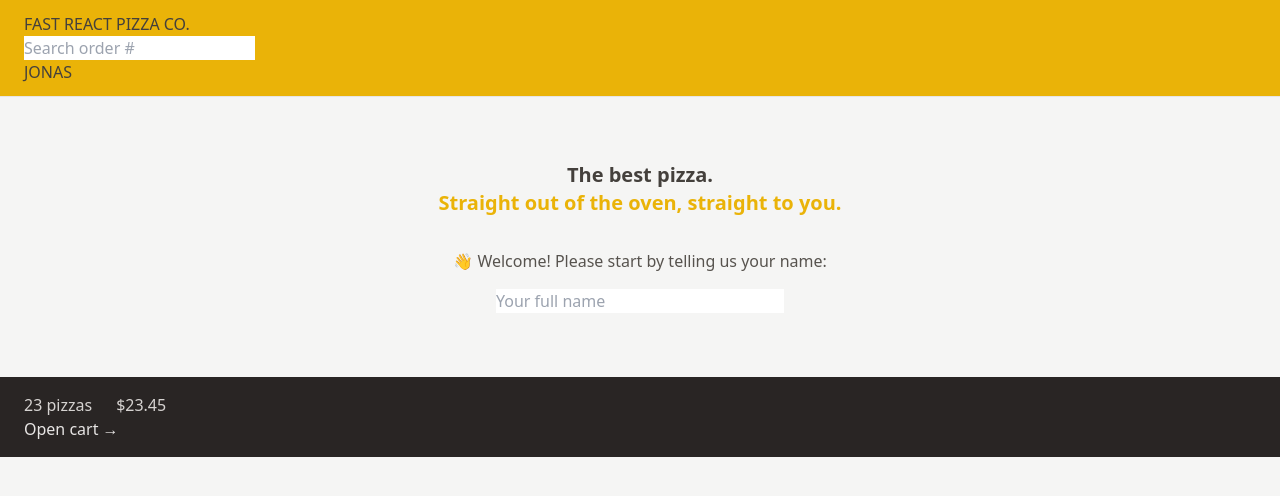
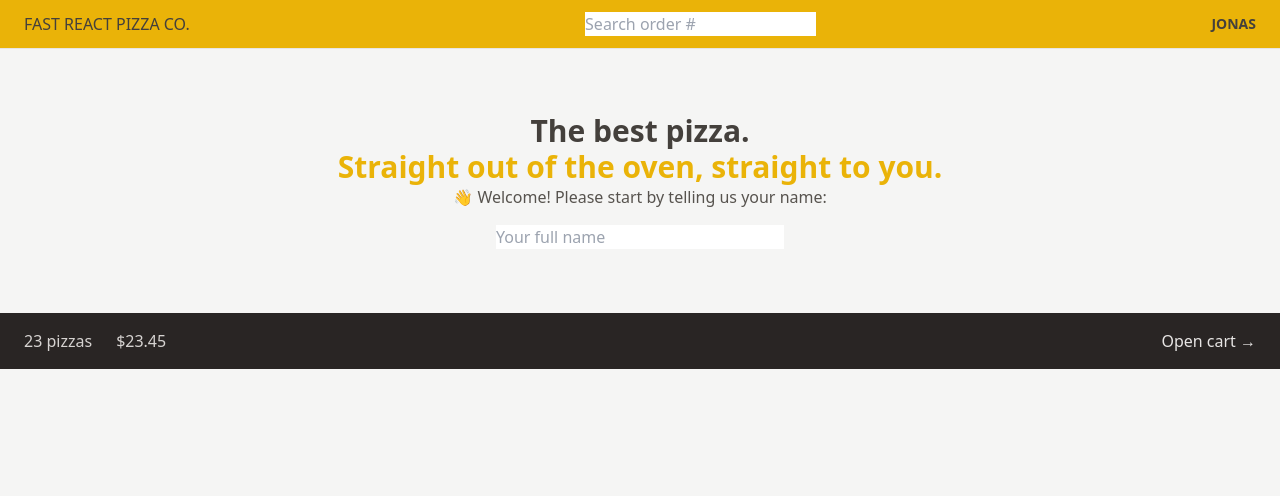
Before and after one commit to cortalo/fast-react-pizza, a React (Vite) app: page / in a window 1280 px wide. Shown: the top 496 px of the page. Built offline with nearby package versions, Linux system fonts and the light colour scheme.

Commit message:
using flexbox

```diff
--- a/src/features/cart/CartOverview.jsx
+++ b/src/features/cart/CartOverview.jsx
@@ -2,7 +2,7 @@
 
 function CartOverview() {
   return (
-    <div className="bg-stone-800 text-stone-200 px-4 py-4 sm:px-6 text-sm md:text-base">
+    <div className="bg-stone-800 text-stone-200 px-4 py-4 sm:px-6 text-sm md:text-base flex items-center justify-between">
       <p className="text-stone-300 space-x-4 sm:space-x-6">
         <span>23 pizzas</span>
         <span>$23.45</span>
--- a/src/features/user/UserName.jsx
+++ b/src/features/user/UserName.jsx
@@ -1,5 +1,5 @@
 function UserName() {
-  return <div>Jonas</div>;
+  return <div className="hidden text-sm font-semibold md:block">Jonas</div>;
 }
 
 export default UserName;
--- a/src/ui/Header.jsx
+++ b/src/ui/Header.jsx
@@ -4,7 +4,7 @@
 
 function Header() {
   return (
-    <header className="bg-yellow-500 px-4 py-3 uppercase border-b border-stone-200 sm:px-6">
+    <header className="bg-yellow-500 px-4 py-3 uppercase border-b border-stone-200 sm:px-6 flex items-center justify-between">
       <Link to="/">Fast React Pizza Co.</Link>
       <SearchOrder />
       <UserName />
--- a/src/ui/Home.jsx
+++ b/src/ui/Home.jsx
@@ -3,7 +3,7 @@
 function Home() {
   return (
     <div className="my-10 sm:my-16 text-center">
-      <h1 className="text-xl font-semibold mb-8">
+      <h1 className="text-xl font-semibold mb-8a md:text-3xl">
         The best pizza.
         <br />
         <span className="text-yellow-500">
```
